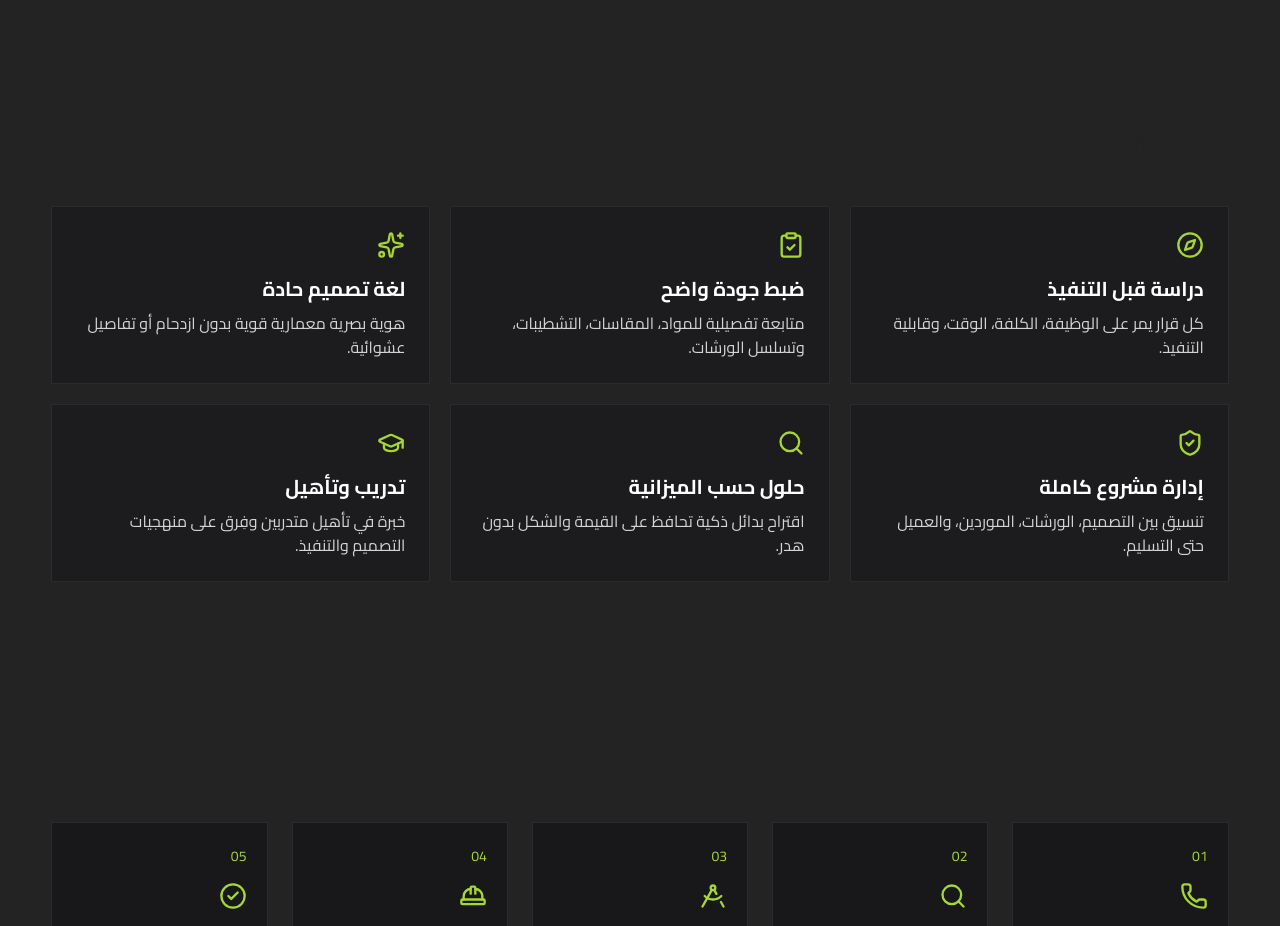
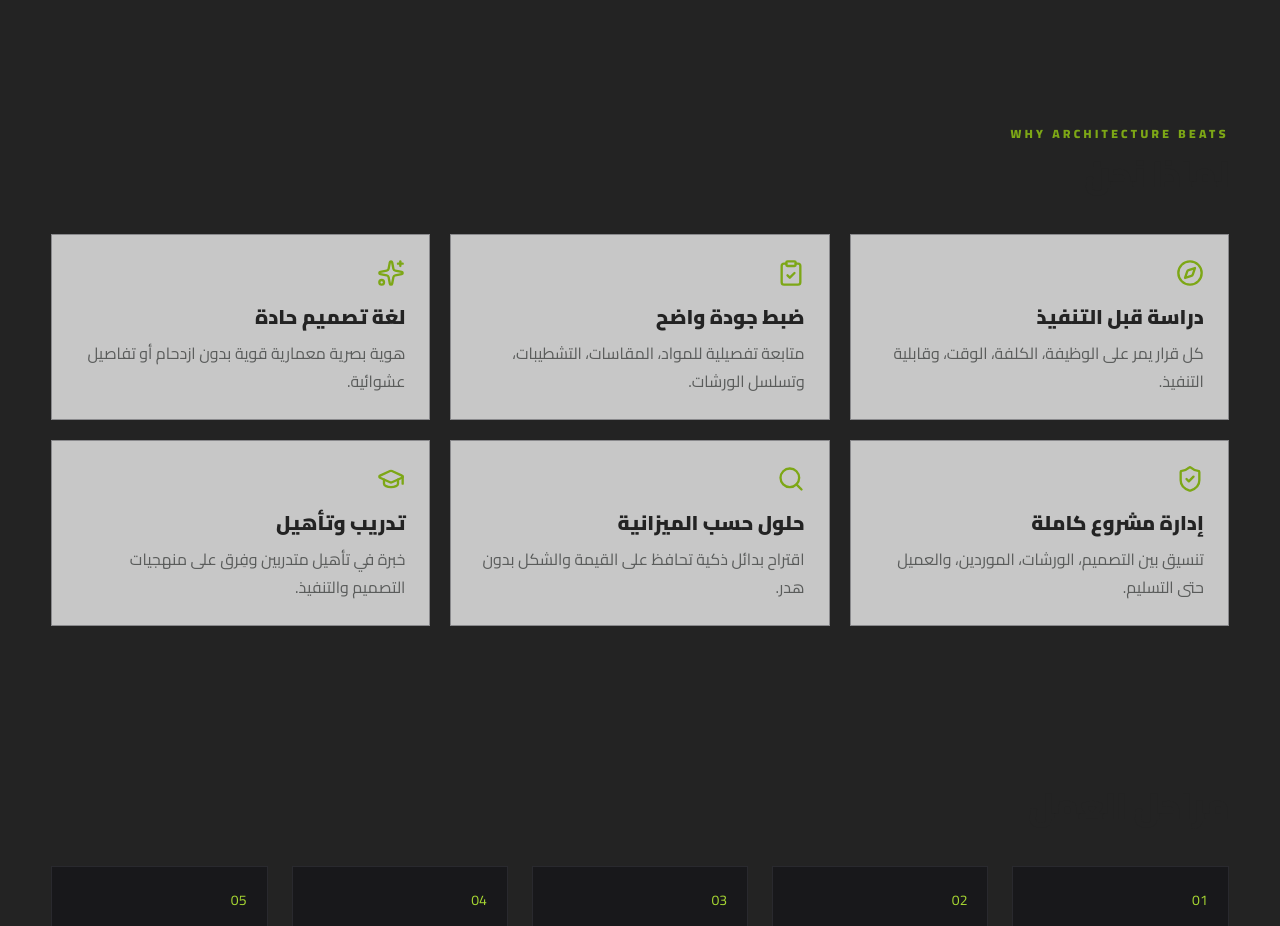
Before and after one commit to abod-haes/architecture-beats, a Next.js app: page / in a window 1280 px wide. Shown: the part 2400-3326 px from the top of the page. Built offline with nearby package versions, Linux system fonts and the light colour scheme.

Commit message:
Update why us section for bilingual light UI

```diff
--- a/src/components/sections/WhyUsSection.tsx
+++ b/src/components/sections/WhyUsSection.tsx
@@ -1,29 +1,31 @@
 "use client";
 
-import { siteData } from "@/data/siteData";
+import { useSiteContent } from "@/context/LocaleContext";
 import SectionTitle from "../ui/SectionTitle";
 import type { ComponentType } from "react";
 import { motion } from "framer-motion";
 import { fadeUp, staggerContainer } from "@/lib/motion";
 
 export default function WhyUsSection() {
+  const content = useSiteContent();
+
   return (
     <section className="mx-auto w-[92%] max-w-7xl py-20">
-      <SectionTitle title={siteData.texts.whyUsTitle} />
+      <SectionTitle title={content.texts.whyUsTitle} eyebrow="Why Architecture Beats" />
       <motion.div
         initial="hidden"
         whileInView="visible"
-        viewport={{ once: true }}
+        viewport={{ once: false, amount: 0.18 }}
         variants={staggerContainer}
         className="mt-10 grid gap-5 sm:grid-cols-2 lg:grid-cols-3"
       >
-        {siteData.whyUs.map((item) => {
+        {content.whyUs.map((item) => {
           const Icon = item.icon as ComponentType<{ className?: string }>;
           return (
-            <motion.article key={item.title} variants={fadeUp} className="border border-zinc-700 bg-zinc-900/60 p-6">
-              <Icon className="mb-4 h-7 w-7 text-brand-primary" />
-              <h3 className="mb-2 text-xl font-bold text-white">{item.title}</h3>
-              <p className="text-zinc-300">{item.description}</p>
+            <motion.article key={item.title} variants={fadeUp} className="border border-brand-dark/15 bg-white/75 p-6 transition hover:border-brand-primary">
+              <Icon className="mb-4 h-7 w-7 text-brand-secondary" />
+              <h3 className="mb-2 text-xl font-black text-brand-dark">{item.title}</h3>
+              <p className="leading-7 text-brand-gray">{item.description}</p>
             </motion.article>
           );
         })}
```
